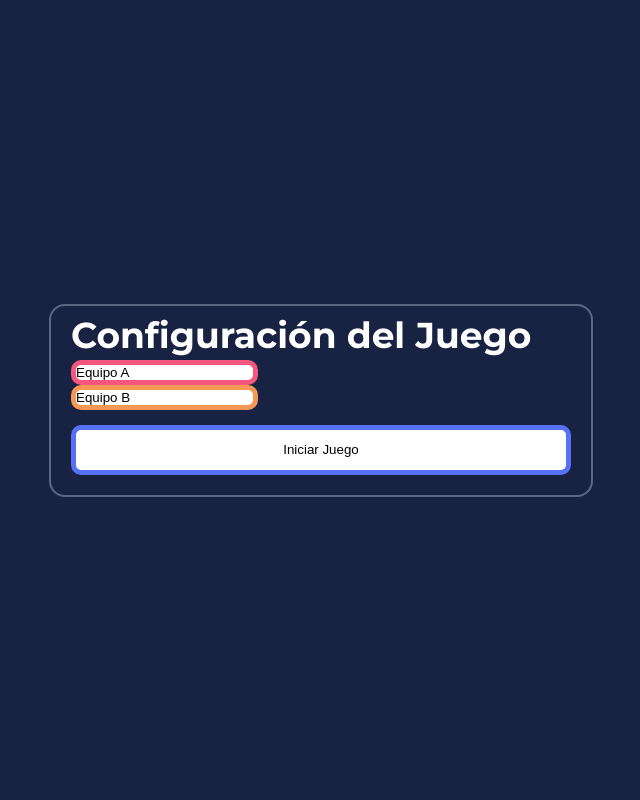
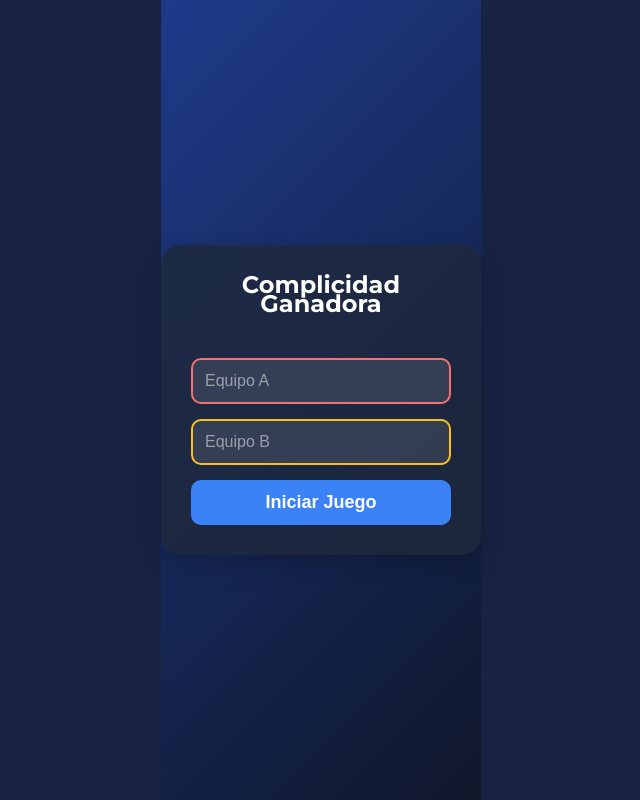
Before and after one commit to MMarioB/complicidad-ganadora, a React (Vite) app: page / in a window 1280 px wide. Shown: the whole page, without its empty margins (319-959 px from the left). Built offline with nearby package versions, Linux system fonts and the light colour scheme; a web font is replaced by a local one.

Commit message:
version 1.1

```diff
--- a/src/App.jsx
+++ b/src/App.jsx
@@ -13,15 +13,23 @@ function App() {
     setGameStarted(true)
   }
 
+  const handleGameEnd = () => {
+    setGameStarted(false);
+  };
+
   return (
-    <div className="App">
+    <div className="app">
       {!gameStarted ? (
         <GameSetup onStartGame={handleStartGame} />
       ) : (
-        <GameBoard teamAName={teamAName} teamBName={teamBName} />
+        <GameBoard
+          teamAName={teamAName}
+          teamBName={teamBName}
+          onGameEnd={handleGameEnd}
+        />
       )}
     </div>
-  )
+  );
 }
 
 export default App
--- a/src/components/GameBoard.css
+++ b/src/components/GameBoard.css
@@ -54,19 +54,25 @@
   margin-bottom: 10px;
 }
 
-.timer, .current-score {
+.timer {
   font-size: 24px;
   font-weight: bold;
   width: 60px;
-  text-align: center;
+}
+
+.current-score {
+  padding-left: 40px;
+  font-size: 24px;
+  font-weight: bold;
+  width: 60px;
 }
 
 .word-to-guess {
+  margin-left: -250px;
   font-size: 28px;
   font-weight: bold;
   text-align: center;
   flex-grow: 1;
-  margin: 0 10px;
 }
 
 .controls {
@@ -96,3 +102,54 @@
   opacity: 0.5;
   cursor: not-allowed;
 }
+
+.game-over-container {
+  display: flex;
+  justify-content: center;
+  align-items: center;
+  height: 100vh;
+  background-color: #1e293b;
+}
+
+.game-over-card {
+  background-color: #ec4899;
+  border-radius: 20px;
+  padding: 30px;
+  width: 320px;
+  text-align: center;
+  color: white;
+  box-shadow: 0 10px 25px rgba(0, 0, 0, 0.2);
+}
+
+.game-over-title {
+  font-size: 28px;
+  margin-bottom: 20px;
+}
+
+.final-scores {
+  font-size: 18px;
+  margin-bottom: 20px;
+}
+
+.winner {
+  font-size: 24px;
+  font-weight: bold;
+  margin-bottom: 30px;
+}
+
+.return-button {
+  background-color: white;
+  color: #ec4899;
+  border: none;
+  padding: 10px 20px;
+  font-size: 16px;
+  font-weight: bold;
+  border-radius: 10px;
+  cursor: pointer;
+  transition: background-color 0.3s, color 0.3s;
+}
+
+.return-button:hover {
+  background-color: #f8fafc;
+  color: #be185d;
+}
--- a/src/components/GameBoard.jsx
+++ b/src/components/GameBoard.jsx
@@ -99,16 +99,20 @@ function GameBoard({ teamAName, teamBName, onGameEnd }) {
 
   if (gameOver) {
     return (
-      <div className="game-board">
-        <h2>Fin del Juego</h2>
-        <div className="final-scores">
-          <p>{teamAName}: {scoreA}</p>
-          <p>{teamBName}: {scoreB}</p>
+      <div className="game-over-container">
+        <div className="game-over-card">
+          <h2 className="game-over-title">Fin del Juego</h2>
+          <div className="final-scores">
+            <p>{teamAName}: {scoreA}</p>
+            <p>{teamBName}: {scoreB}</p>
+          </div>
+          <p className="winner">Ganador: {determineWinner()}</p>
+          <button className="return-button" onClick={onGameEnd}>
+            Volver a Selección de Equipos
+          </button>
         </div>
-        <p className="winner">Ganador: {determineWinner()}</p>
-        <button onClick={onGameEnd}>Volver a Selección de Equipos</button>
       </div>
-    )
+    );
   }
 
   return (
--- /dev/null
+++ b/src/components/GameSetup.css
@@ -0,0 +1,76 @@
+body, html {
+    margin: 0;
+    padding: 0;
+    height: 100%;
+    font-family: Arial, sans-serif;
+  }
+
+  .game-setup-container {
+    display: flex;
+    justify-content: center;
+    align-items: center;
+    height: 100vh;
+    background: linear-gradient(135deg, #1e3a8a 0%, #0f172a 100%);
+  }
+
+  .game-setup-card {
+    background-color: rgba(30, 41, 59, 0.8);
+    border-radius: 20px;
+    padding: 30px;
+    width: 320px;
+    box-shadow: 0 10px 25px rgba(0, 0, 0, 0.2);
+  }
+
+  .title-configuration {
+    color: white;
+    text-align: center;
+    margin-bottom: 30px;
+    font-size: 24px;
+    font-weight: bold;
+  }
+
+  .input-team {
+    width: 100%;
+    padding: 12px;
+    margin-bottom: 15px;
+    border: none;
+    border-radius: 10px;
+    background-color: rgba(255, 255, 255, 0.1);
+    color: white;
+    font-size: 16px;
+    transition: all 0.3s ease;
+  }
+
+  .input-team::placeholder {
+    color: rgba(255, 255, 255, 0.5);
+  }
+
+  .input-team:focus {
+    outline: none;
+    background-color: rgba(255, 255, 255, 0.2);
+  }
+
+  .input-team-a {
+    border: 2px solid #f87171;
+  }
+
+  .input-team-b {
+    border: 2px solid #fbbf24;
+  }
+
+  .start-game-button {
+    width: 100%;
+    padding: 12px;
+    border: none;
+    border-radius: 10px;
+    background-color: #3b82f6;
+    color: white;
+    font-size: 18px;
+    font-weight: bold;
+    cursor: pointer;
+    transition: background-color 0.3s ease;
+  }
+
+  .start-game-button:hover {
+    background-color: #2563eb;
+  }
--- a/src/components/GameSetup.jsx
+++ b/src/components/GameSetup.jsx
@@ -1,42 +1,37 @@
 import React, { useState } from 'react';
+import './GameSetup.css';
 
 function GameSetup({ onStartGame }) {
-  const [teamAName, setTeamAName] = useState('Equipo A');
-  const [teamBName, setTeamBName] = useState('Equipo B');
+  const [teamAName, setTeamAName] = useState('');
+  const [teamBName, setTeamBName] = useState('');
 
   const handleSubmit = (e) => {
     e.preventDefault();
-    onStartGame(teamAName, teamBName);
+    onStartGame(teamAName || 'Equipo A', teamBName || 'Equipo B');
   };
 
   return (
-    <div className="configuration-container">
-      <h2 className="title-configuration">Configuración del Juego</h2>
-      <form onSubmit={handleSubmit}>
-        <div>
-          <label htmlFor="teamA"></label>
+    <div className="game-setup-container">
+      <div className="game-setup-card">
+        <h2 className="title-configuration">Complicidad Ganadora</h2>
+        <form onSubmit={handleSubmit}>
           <input
-            className="input-a"
+            className="input-team input-team-a"
             type="text"
-            id="teamA"
+            placeholder="Equipo A"
             value={teamAName}
             onChange={(e) => setTeamAName(e.target.value)}
-            required
           />
-        </div>
-        <div className="input-configuration">
-          <label htmlFor="teamB"></label>
           <input
-            className="input-b"
+            className="input-team input-team-b"
             type="text"
-            id="teamB"
+            placeholder="Equipo B"
             value={teamBName}
             onChange={(e) => setTeamBName(e.target.value)}
-            required
           />
-        </div>
-        <button className="primary-button" type="submit">Iniciar Juego</button>
-      </form>
+          <button className="start-game-button" type="submit">Iniciar Juego</button>
+        </form>
+      </div>
     </div>
   );
 }
```
Also changed, not shown: src/components/PlayerView.jsx (deleted, +0 -35 lines), src/components/ScoreBoard.jsx (deleted, +0 -10 lines), src/components/TeamView.jsx (deleted, +0 -10 lines), src/components/Timer.jsx (deleted, +0 -17 lines), src/components/WordList.jsx (deleted, +0 -16 lines).
